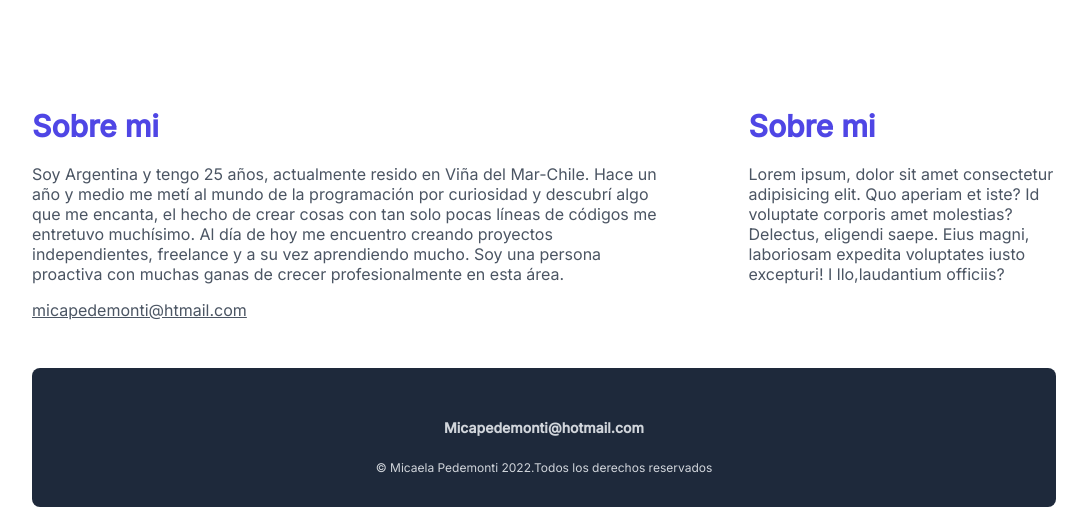
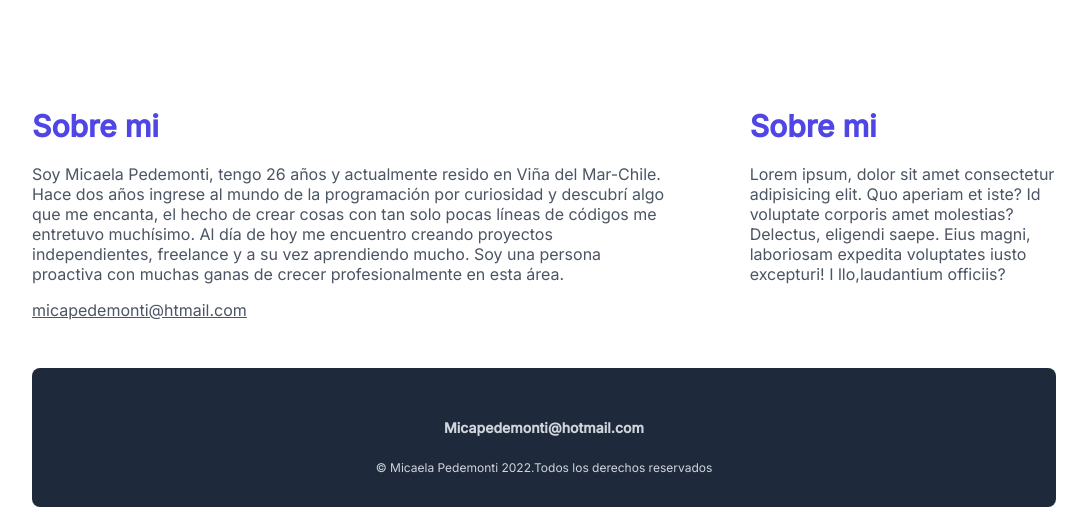
Before and after one commit to Micapedemonti/Portfolio, a plain HTML site: page index.html in a window 1280 px wide. Shown: the part 1828-2343 px from the top of the page, without its empty margins (96-1183 px from the left). Drawn offline with nearby package versions, Linux system fonts and the light colour scheme; no server answers; some icons are missing.

Commit message:
Update index.html

```diff
--- a/index.html
+++ b/index.html
@@ -70,8 +70,8 @@
         <div class="about-me">
             <div clas="about-container">
                 <h1>Sobre mi</h1>
-                <p>Soy Argentina y tengo 25 años, actualmente resido en Viña del Mar-Chile.
-                    Hace un año y medio me metí al mundo de la programación por curiosidad y descubrí algo que me encanta, el hecho de crear cosas con tan solo pocas líneas de códigos me entretuvo muchísimo. Al día de hoy me encuentro creando proyectos independientes, freelance y a su vez aprendiendo mucho. Soy una persona proactiva con muchas ganas de crecer profesionalmente en esta área.</p>
+                <p>Soy Micaela Pedemonti, tengo 26 años y actualmente resido en Viña del Mar-Chile.
+                    Hace dos años ingrese al mundo de la programación por curiosidad y descubrí algo que me encanta, el hecho de crear cosas con tan solo pocas líneas de códigos me entretuvo muchísimo. Al día de hoy me encuentro creando proyectos independientes, freelance y a su vez aprendiendo mucho. Soy una persona proactiva con muchas ganas de crecer profesionalmente en esta área.</p>
                   <a href="mailto:micapedemonti@hotmail.com">micapedemonti@htmail.com </a>
 
             </div>
```
